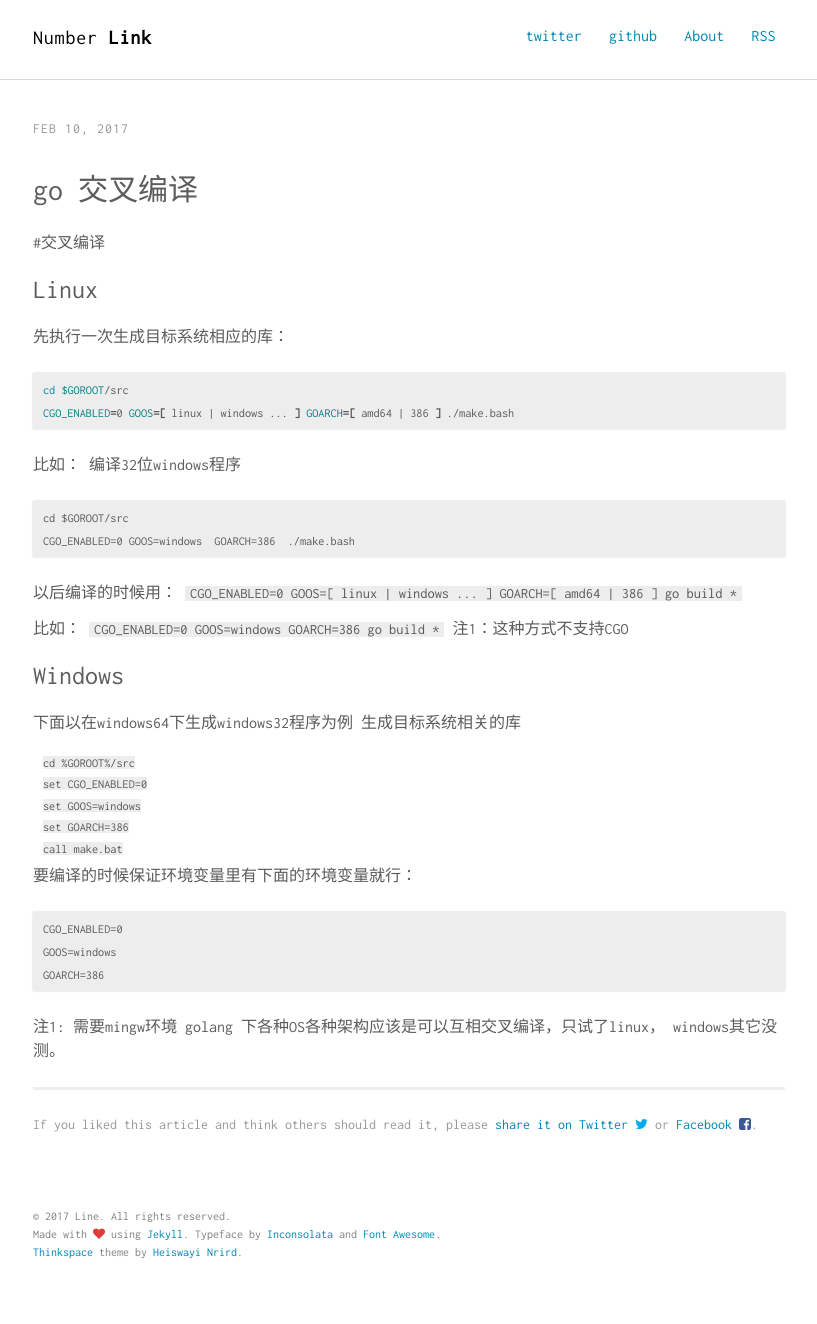
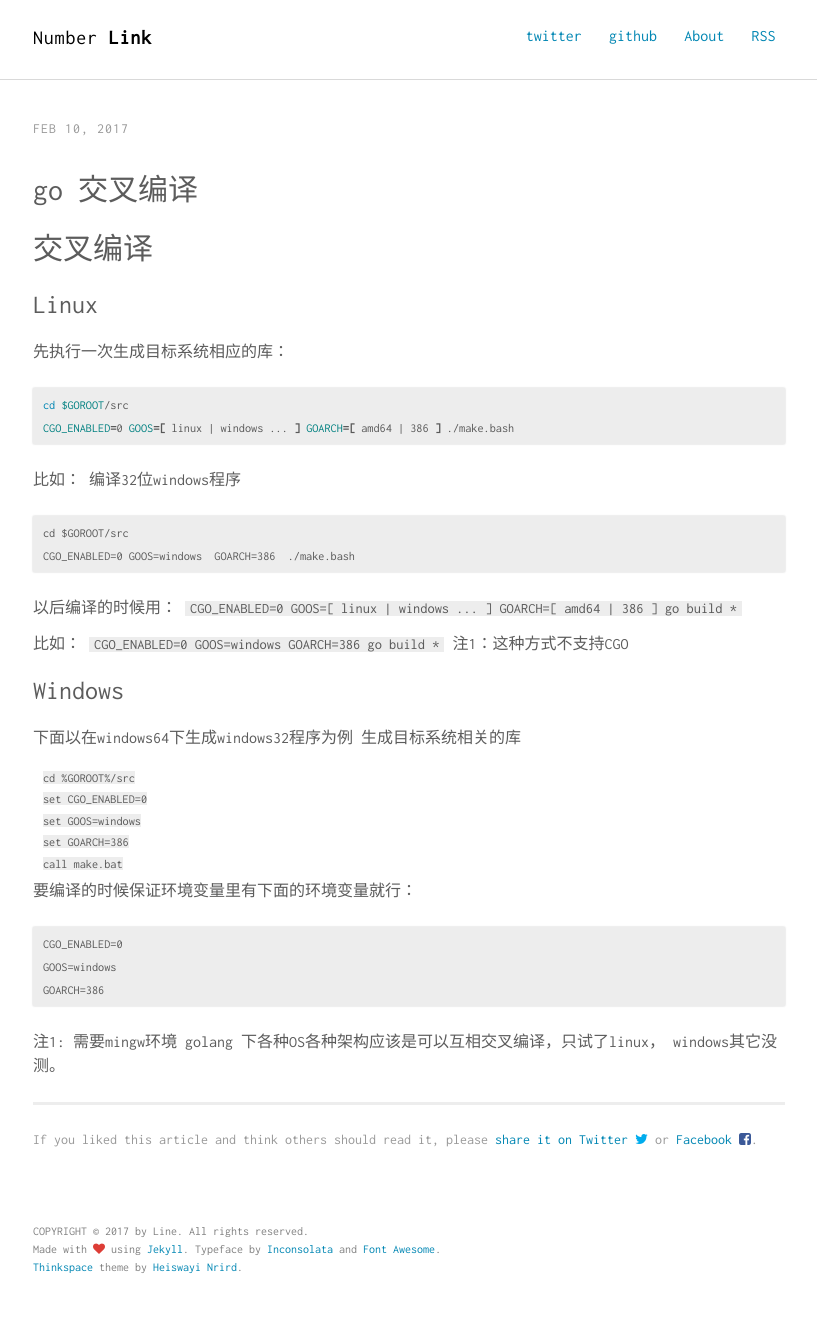
Before and after one commit to linexjlin/linexjlin.github.io, a Jekyll site: the page built from _posts/2017-02-10-go-叉编译.md, in a window 1280 px wide. Shown: the whole page, without its empty margins (231-1048 px from the left). Built offline with Jekyll 4.4.1, drawn with Linux system fonts in a browser that asks for light colours.

Commit message:
add copyright mark

```diff
--- a/_includes/footer.html
+++ b/_includes/footer.html
@@ -1,6 +1,6 @@
 <footer class="site-footer">
   <div class="container">
-    <small class="block">&copy; {{ site.time | date: '%Y' }} {{ site.author.name }}. All rights reserved.</small>
+    <small class="block">COPYRIGHT &copy; {{ site.time | date: '%Y' }} by {{ site.author.name }}. All rights reserved.</small>
     <small class="block">Made with <i class="fa fa-heart" aria-hidden="true" style="color:#DD3D36"></i> using <a href="http://jekyllrb.com/">Jekyll</a>. Typeface by <a href="https://fonts.google.com/specimen/Inconsolata">Inconsolata</a> and <a href="http://fontawesome.io/">Font Awesome</a>.</small>
     <small><a href="https://github.com/heiswayi/thinkspace">Thinkspace</a> theme by <a href="http://heiswayi.github.io/">Heiswayi Nrird</a>.</small>
   </div>
--- a/_posts/2017-02-10-go-叉编译.md
+++ b/_posts/2017-02-10-go-叉编译.md
@@ -3,7 +3,7 @@ layout: post
 title: go 交叉编译
 ---
 
-#交叉编译
+# 交叉编译
 
 ## Linux
 
```
